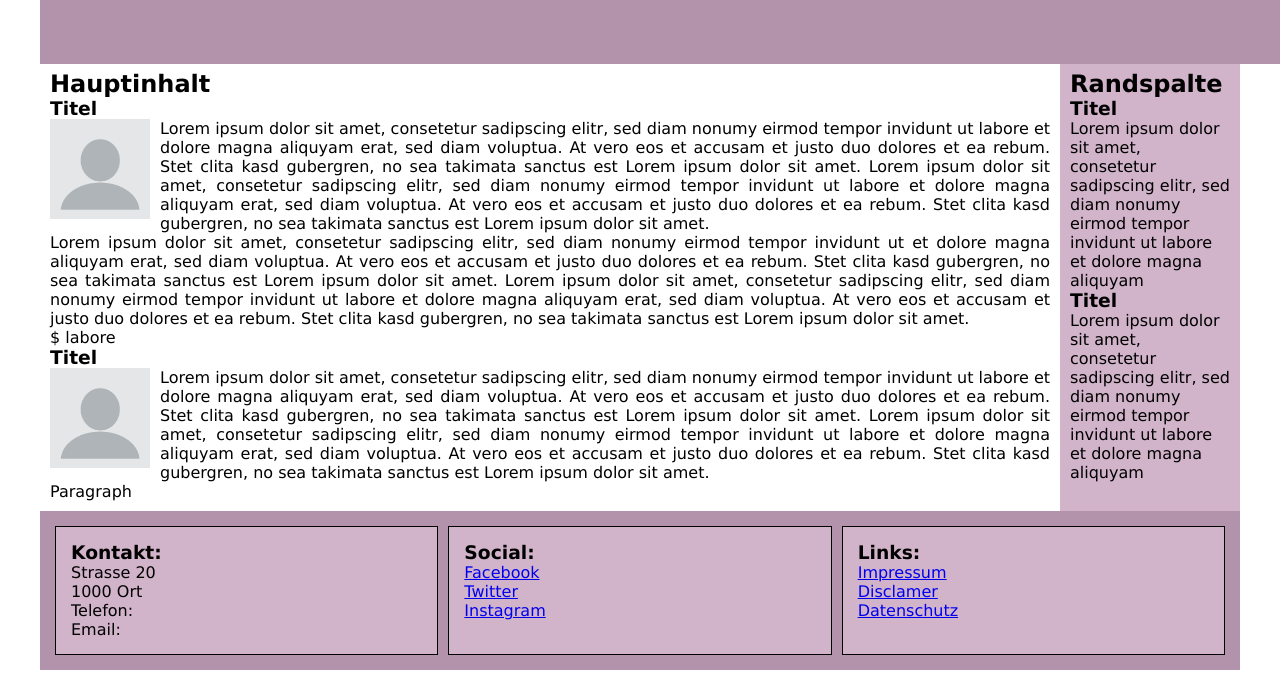
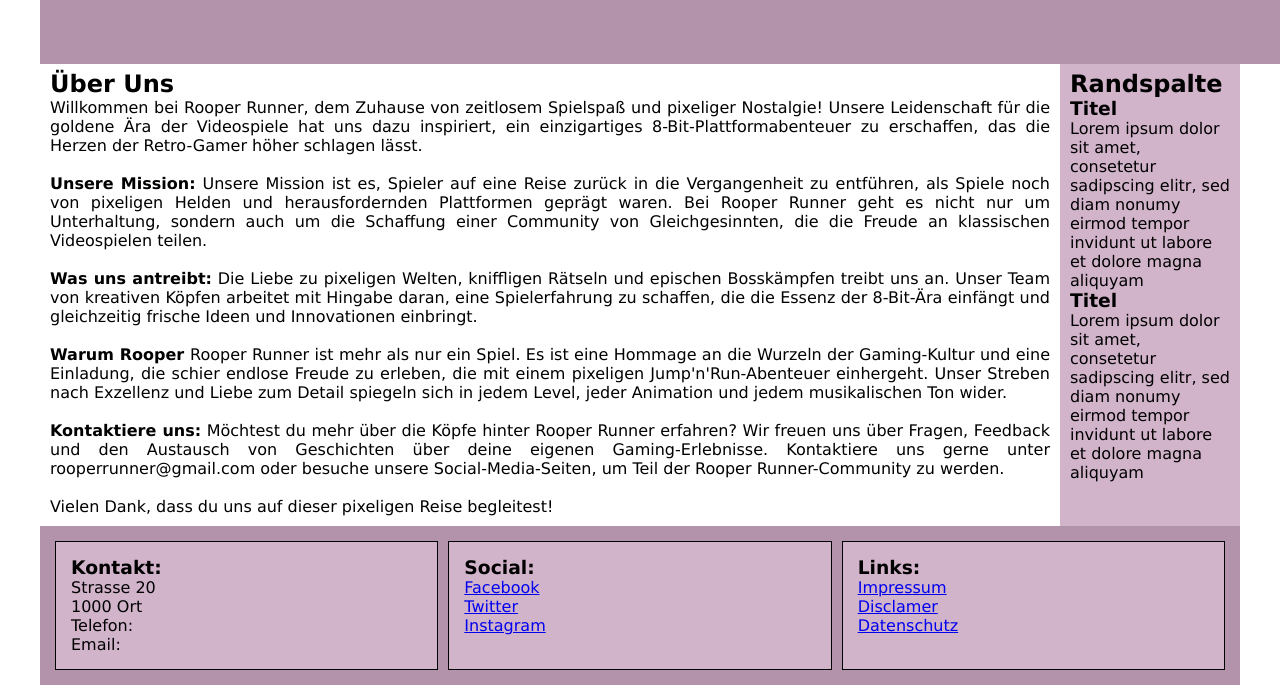
Before and after one commit to elias5321/RooperRunner, a plain HTML site: page HTML/seite2.html in a window 1280 px wide. Shown: the part 145-830 px from the top of the page. Drawn offline with Linux system fonts and the light colour scheme.

Commit message:
secon commit

```diff
--- a/HTML/seite2.html
+++ b/HTML/seite2.html
@@ -1,5 +1,5 @@
 <!DOCTYPE html>
-<html lang="en">
+<html lang="zxx">
 
 <head>
     <meta charset="UTF-8">
@@ -14,7 +14,7 @@
     <div id="navbar">
         <a href="index.html" id="logo">Rooper Runner</a>
         <div id="navbar-right">
-          <a href="index.html">Home</a>
+          <a href="../index.html">Home</a>
           <a class="active" href="seite2.html">Über uns</a>
           <a href="seite3.html">Kontakt</a>
           <a href="seite4.html">Standort</a>
@@ -23,46 +23,27 @@
       </div>
 
     <main>
-        <h2>Hauptinhalt</h2>
+        <h2>Über Uns</h2>
         <article>
-            <h3>Titel</h3>
-            <img src="../Bilder/ProfilBild.webp" width="100" alt="Platzhalter">
-            <p>Lorem ipsum dolor sit amet, consetetur sadipscing elitr, sed diam nonumy eirmod tempor invidunt ut
-                labore
-                et dolore magna aliquyam erat, sed diam voluptua. At vero eos et accusam et justo duo dolores et ea
-                rebum. Stet clita kasd gubergren, no sea takimata sanctus est Lorem ipsum dolor sit amet. Lorem
-                ipsum
-                dolor sit amet, consetetur sadipscing elitr, sed diam nonumy eirmod tempor invidunt ut labore et
-                dolore
-                magna aliquyam erat, sed diam voluptua. At vero eos et accusam et justo duo dolores et ea rebum.
-                Stet
-                clita kasd gubergren, no sea takimata sanctus est Lorem ipsum dolor sit amet.</p>
-            <p>Lorem ipsum dolor sit amet, consetetur sadipscing elitr, sed diam nonumy eirmod tempor invidunt ut
-                et dolore magna aliquyam erat, sed diam voluptua. At vero eos et accusam et justo duo dolores et ea
-                rebum. Stet clita kasd gubergren, no sea takimata sanctus est Lorem ipsum dolor sit amet. Lorem
-                ipsum
-                dolor sit amet, consetetur sadipscing elitr, sed diam nonumy eirmod tempor invidunt ut labore et
-                dolore
-                magna aliquyam erat, sed diam voluptua. At vero eos et accusam et justo duo dolores et ea rebum.
-                Stet
-                clita kasd gubergren, no sea takimata sanctus est Lorem ipsum dolor sit amet.</p>$
-                labore
+                Willkommen bei Rooper Runner, dem Zuhause von zeitlosem Spielspaß und pixeliger Nostalgie! Unsere Leidenschaft für die goldene Ära der Videospiele hat uns dazu inspiriert, ein einzigartiges 8-Bit-Plattformabenteuer zu erschaffen, das die Herzen der Retro-Gamer höher schlagen lässt. <br><br>
 
-        </article>
-        <article>
-            <h3>Titel</h3>
-            <img src="../Bilder/ProfilBild.webp" width="100" alt="Platzhalter">
-            <p>Lorem ipsum dolor sit amet, consetetur sadipscing elitr, sed diam nonumy eirmod tempor invidunt ut
-                labore
-                et dolore magna aliquyam erat, sed diam voluptua. At vero eos et accusam et justo duo dolores et ea
-                rebum. Stet clita kasd gubergren, no sea takimata sanctus est Lorem ipsum dolor sit amet. Lorem
-                ipsum
-                dolor sit amet, consetetur sadipscing elitr, sed diam nonumy eirmod tempor invidunt ut labore et
-                dolore
-                magna aliquyam erat, sed diam voluptua. At vero eos et accusam et justo duo dolores et ea rebum.
-                Stet
-                clita kasd gubergren, no sea takimata sanctus est Lorem ipsum dolor sit amet.</p>
-            <p>Paragraph</p>
+                <b>Unsere Mission:</b>
+
+                Unsere Mission ist es, Spieler auf eine Reise zurück in die Vergangenheit zu entführen, als Spiele noch von pixeligen Helden und herausfordernden Plattformen geprägt waren. Bei Rooper Runner geht es nicht nur um Unterhaltung, sondern auch um die Schaffung einer Community von Gleichgesinnten, die die Freude an klassischen Videospielen teilen. <br><br>
+
+                <b>Was uns antreibt:</b>
+
+                Die Liebe zu pixeligen Welten, kniffligen Rätseln und epischen Bosskämpfen treibt uns an. Unser Team von kreativen Köpfen arbeitet mit Hingabe daran, eine Spielerfahrung zu schaffen, die die Essenz der 8-Bit-Ära einfängt und gleichzeitig frische Ideen und Innovationen einbringt.<br><br>
+
+                <b>Warum Rooper </b>
+
+                Rooper Runner ist mehr als nur ein Spiel. Es ist eine Hommage an die Wurzeln der Gaming-Kultur und eine Einladung, die schier endlose Freude zu erleben, die mit einem pixeligen Jump'n'Run-Abenteuer einhergeht. Unser Streben nach Exzellenz und Liebe zum Detail spiegeln sich in jedem Level, jeder Animation und jedem musikalischen Ton wider.<br><br>
+
+                <b>Kontaktiere uns:</b>
+
+                Möchtest du mehr über die Köpfe hinter Rooper Runner erfahren? Wir freuen uns über Fragen, Feedback und den Austausch von Geschichten über deine eigenen Gaming-Erlebnisse. Kontaktiere uns gerne unter rooperrunner@gmail.com oder besuche unsere Social-Media-Seiten, um Teil der Rooper Runner-Community zu werden.<br><br>
+
+                Vielen Dank, dass du uns auf dieser pixeligen Reise begleitest!
         </article>
     </main>
     <aside>
@@ -102,7 +83,6 @@
             </ul>
         </div>
     </footer>
-</body>
     <script>
         // When the user scrolls down 80px from the top of the document, resize the navbar's padding and the logo's font size
         window.onscroll = function() {scrollFunction()};
@@ -117,4 +97,6 @@
           }
         }
         </script>
+</body>
+
 </html>
```
Also changed, not shown: HTML/seite3.html (+1 -1 lines), HTML/seite4.html (+1 -1 lines), HTML/seite5.html (+1 -1 lines), index.html (renamed from HTML/index.html, +13 -13 lines). Lines whose indentation alone changed are shown as unchanged.
